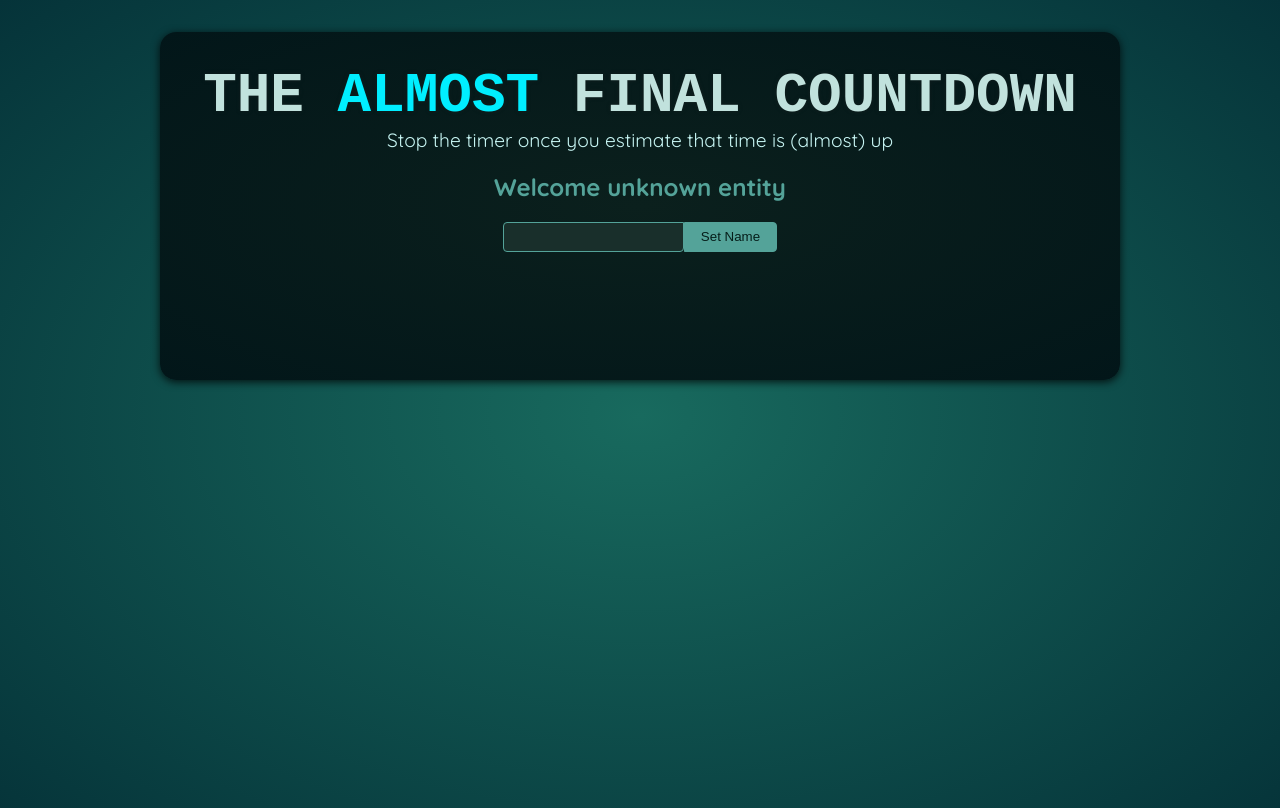
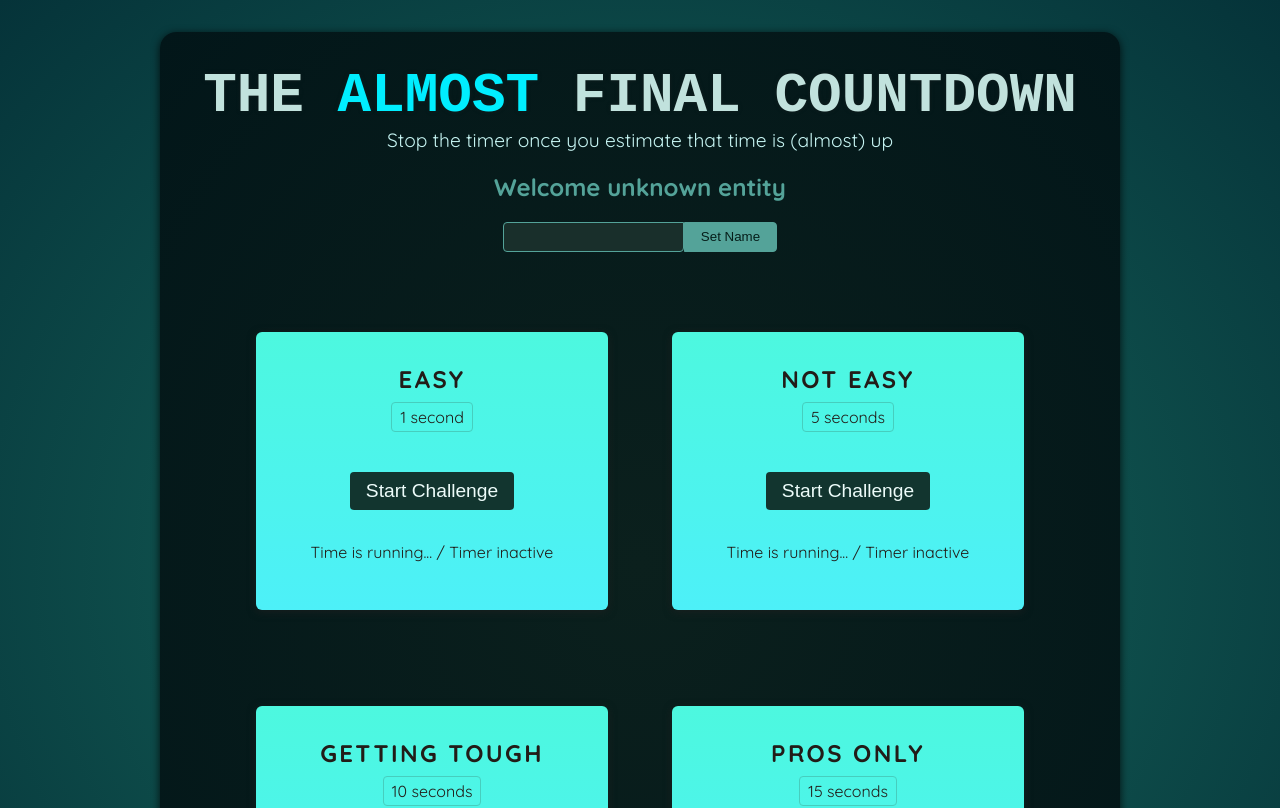
Before and after one commit to worldOfVerdure/refReactUdemyProject, a React (Vite) app: page / in a window 1280 px wide. Shown: the top 808 px of the page. Built offline with nearby package versions, Linux system fonts and the light colour scheme; a web font is replaced by a local one.

Commit message:
Add TimerChallenge component

```diff
--- a/src/App.jsx
+++ b/src/App.jsx
@@ -1,5 +1,23 @@
 import { createGlobalStyle, styled } from "styled-components";
 import Player from "./components/Player.jsx";
+import TimerChallenge from "./components/TimerChallenge.jsx";
+
+function App() {
+  return (
+    <>
+      <GlobalStyles />
+      <Player />
+      <Challenges>
+        <TimerChallenge title="Easy" targetTime={1} />
+        <TimerChallenge title="Not Easy" targetTime={5} />
+        <TimerChallenge title="Getting Tough" targetTime={10} />
+        <TimerChallenge title="Pros Only" targetTime={15} />
+      </Challenges>
+    </>
+  );
+}
+
+export default App;
 
 const GlobalStyles = createGlobalStyle`
   * {
@@ -55,15 +73,3 @@ const Challenges = styled.div`
   margin: 3rem auto;
   max-width: 50rem;
 `;
-
-function App() {
-  return (
-    <>
-      <GlobalStyles />
-      <Player />
-      <Challenges></Challenges>
-    </>
-  );
-}
-
-export default App;
--- a/src/components/Player.jsx
+++ b/src/components/Player.jsx
@@ -1,5 +1,28 @@
 import { useRef, useState } from "react";
 import { styled } from "styled-components";
+
+export default function Player() {
+  const playerName = useRef();
+  const [enteredPlayerName, setEnteredPlayerName] = useState(null);
+
+  function handleClick() {
+    //All refs made with useRef will always have be an object with a current property
+    setEnteredPlayerName(playerName.current.value);
+    // This is not declarative code. This is imperative. This is sorta okay because this input isn't
+    // really connected to any state variables or components heavily dependent on state.
+    playerName.current.value = "";
+  }
+
+  return (
+    <PlayerSection>
+      <h2>Welcome {enteredPlayerName ?? "unknown entity"}</h2>
+      <p>
+        <input ref={playerName} type="text" />
+        <button onClick={handleClick}>Set Name</button>
+      </p>
+    </PlayerSection>
+  );
+}
 
 const PlayerSection = styled.section`
   text-align: center;
@@ -41,29 +64,6 @@ const PlayerSection = styled.section`
   }
 `;
 
-export default function Player() {
-  const playerName = useRef();
-  const [enteredPlayerName, setEnteredPlayerName] = useState(null);
-
-  function handleClick() {
-    //All refs made with useRef will always have be an object with a current property
-    setEnteredPlayerName(playerName.current.value);
-    // This is not declarative code. This is imperative. This is sorta okay because this input isn't
-    // really connected to any state variables or components heavily dependent on state.
-    playerName.current.value = "";
-  }
-
-  return (
-    <PlayerSection>
-      <h2>Welcome {enteredPlayerName ?? "unknown entity"}</h2>
-      <p>
-        <input ref={playerName} type="text" />
-        <button onClick={handleClick}>Set Name</button>
-      </p>
-    </PlayerSection>
-  );
-}
-
 /*
 Notes:
 Refs are not connected on a first render as well as ref's do not update state and tigger a rerender.
--- /dev/null
+++ b/src/components/TimerChallenge.jsx
@@ -0,0 +1,75 @@
+import { keyframes, styled } from "styled-components";
+
+export default function TimerChallenge({title, targetTime}) {
+  return (
+    <TimerSection>
+      <h2>{title}</h2>
+      <p>{targetTime} second{targetTime === 1 ? '' : 's'}</p>
+      <p>
+        <button>Start Challenge</button>
+      </p>
+      <p $isActive={false}>Time is running... / Timer inactive</p>
+    </TimerSection>
+  );
+}
+
+const flash = keyframes`
+  0% {
+    opacity: 0.5;
+  }
+  50% {
+    opacity: 1;
+  }
+  100% {
+    opacity: 0.5;
+  }
+`;
+
+const TimerSection = styled.section`
+  align-items: center;
+  background: linear-gradient(#4df8df, #4df0f8);
+  border-radius: 6px;
+  box-shadow: 0 2px 8px rgba(35, 34, 34, 0.6);
+  color: #221c18;
+  display: flex;
+  flex-direction: column;
+  justify-content: center;
+  margin: 2rem auto;
+  padding: 2rem;
+  width: 22rem;
+
+  & button {
+    background: #12352f;
+    border: none;
+    border-radius: 4px;
+    color: #edfcfa;
+    cursor: pointer;
+    font-size: 1.2rem;
+    margin-top: 1rem;
+    padding: 0.5rem 1rem;
+  }
+
+  & button:hover {
+    background: #051715;
+  }
+
+  & > h2 {
+    color: #221c18;
+    font-size: 1.5rem;
+    letter-spacing: 0.1em;
+    margin: 0;
+    text-align: center;
+    text-transform: uppercase;
+  }
+
+  & p:nth-of-type(1) {
+    border: 1px solid #46cebe;
+    border-radius: 4px;
+    margin: 0.5rem;
+    padding: 0.25rem 0.5rem;
+  }
+
+  & p:nth-of-type(3) {
+    animation: ${({$isActive}) => $isActive ? `${flash} 1s infinite` : "none"};
+  }
+`;
```
Also changed, not shown: src/index.css (+14 -14 lines).
